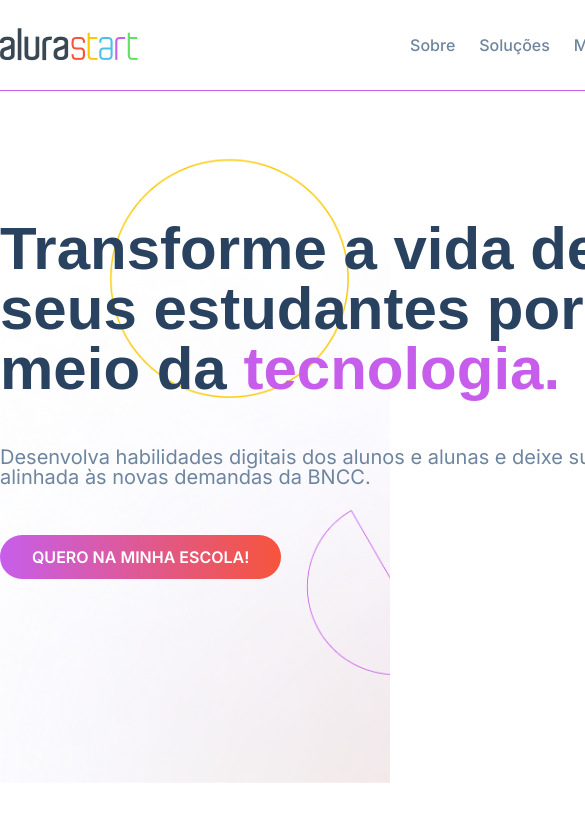
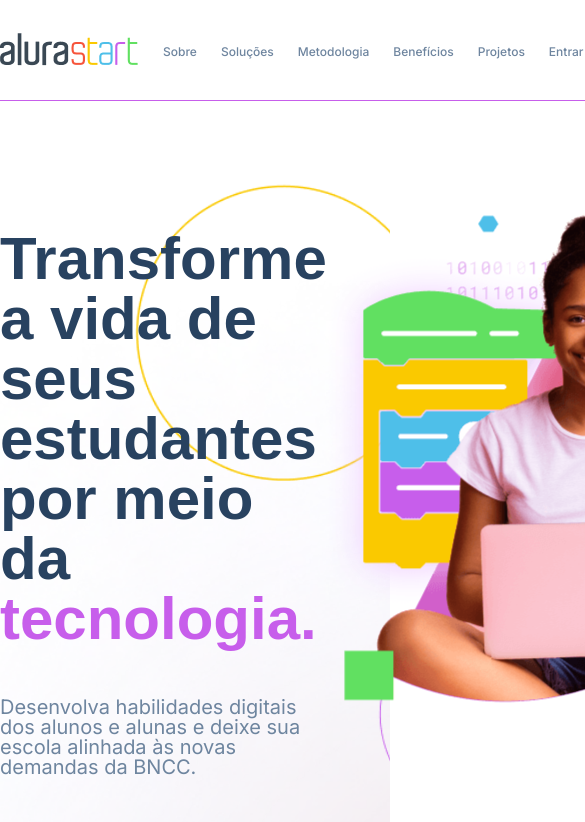
Before and after one commit to GuilhermeGomesGarcia/AluraStart, a plain HTML site: page index.html in a window 390 px wide. Shown: the top 822 px of the page, 585 px wide, since content can reach past the window. Drawn offline with nearby package versions, Linux system fonts and the light colour scheme; a web font is replaced by a local one.

Commit message:
Ajustando a responsividade para tablet da secao nav-bar

```diff
--- a/estilos.css
+++ b/estilos.css
@@ -59,6 +59,10 @@
 .container {
   width: 1192px;
   margin: 0 auto;
+
+  @media screen and (max-width: 768px) {
+    width: 674px;
+  }
 }
 
 .cabecalho {
@@ -90,14 +94,36 @@
   text-decoration: none;
   transition: 0.2s ease-in;
 
+  @media screen and (max-width: 768px) {
+    font-size: var(--font-size-s);
+  }
+
   &:hover {
     color: var(--cor-destaque-roxo);
+  }
+}
+
+.cabecalho__item:nth-child(6) {
+  display: none;
+
+  @media screen and (max-width: 768px) {
+    display: inline;
   }
 }
 
 .cabecalho__botoes {
   display: flex;
   gap: var(--gap-s);
+
+  @media screen and (max-width: 768px) {
+    & > a.btn__primario {
+      text-align: center;
+    }
+
+    & > a.btn__secundario {
+      display: none;
+    }
+  }
 }
 
 .cabecalho__botoes > a {
--- a/index.html
+++ b/index.html
@@ -53,6 +53,9 @@
             </li>
             <li class="cabecalho__item">
               <a href="#">Projetos</a>
+            </li>
+            <li class="cabecalho__item">
+              <a href="#">Entrar</a>
             </li>
           </ul>
         </nav>
```
